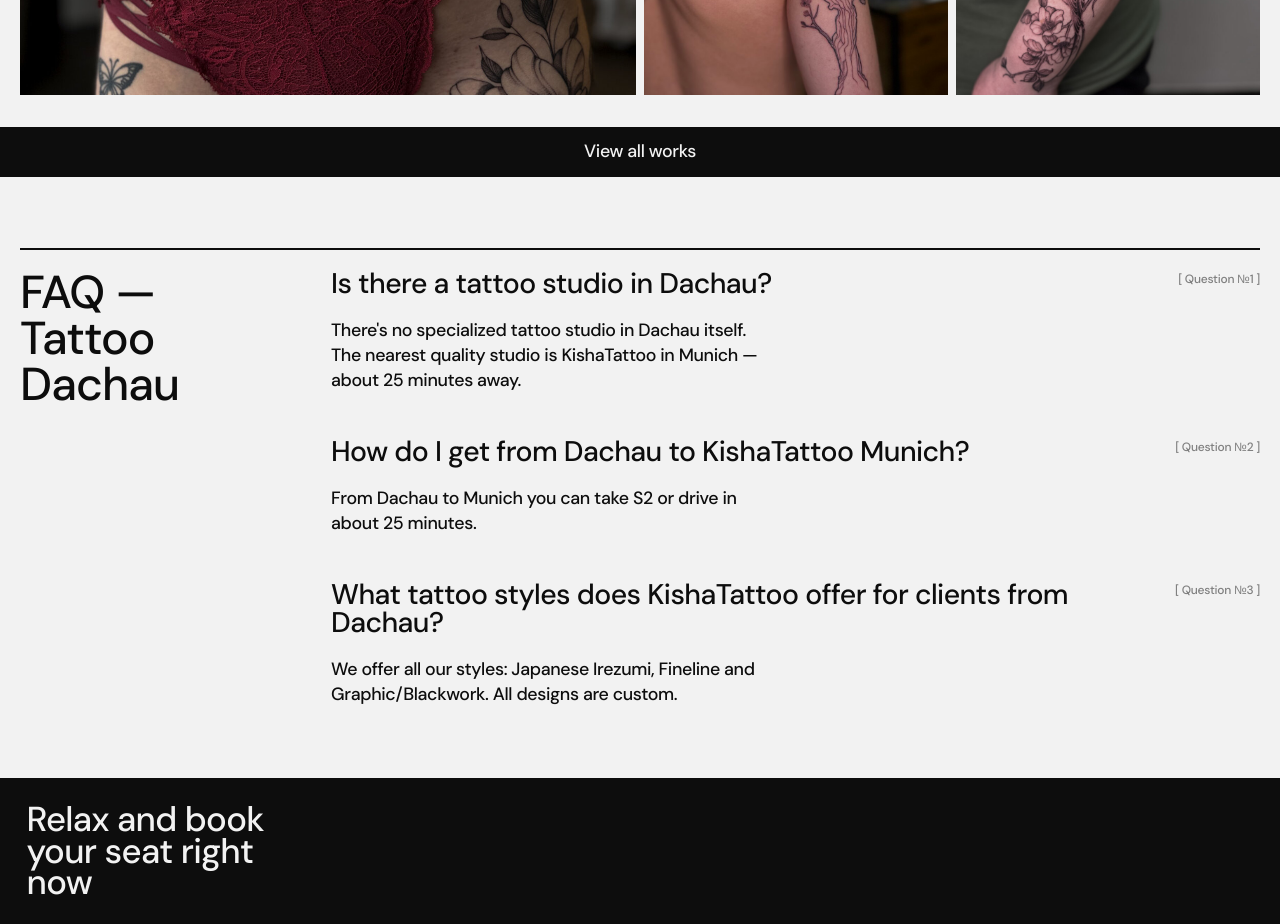
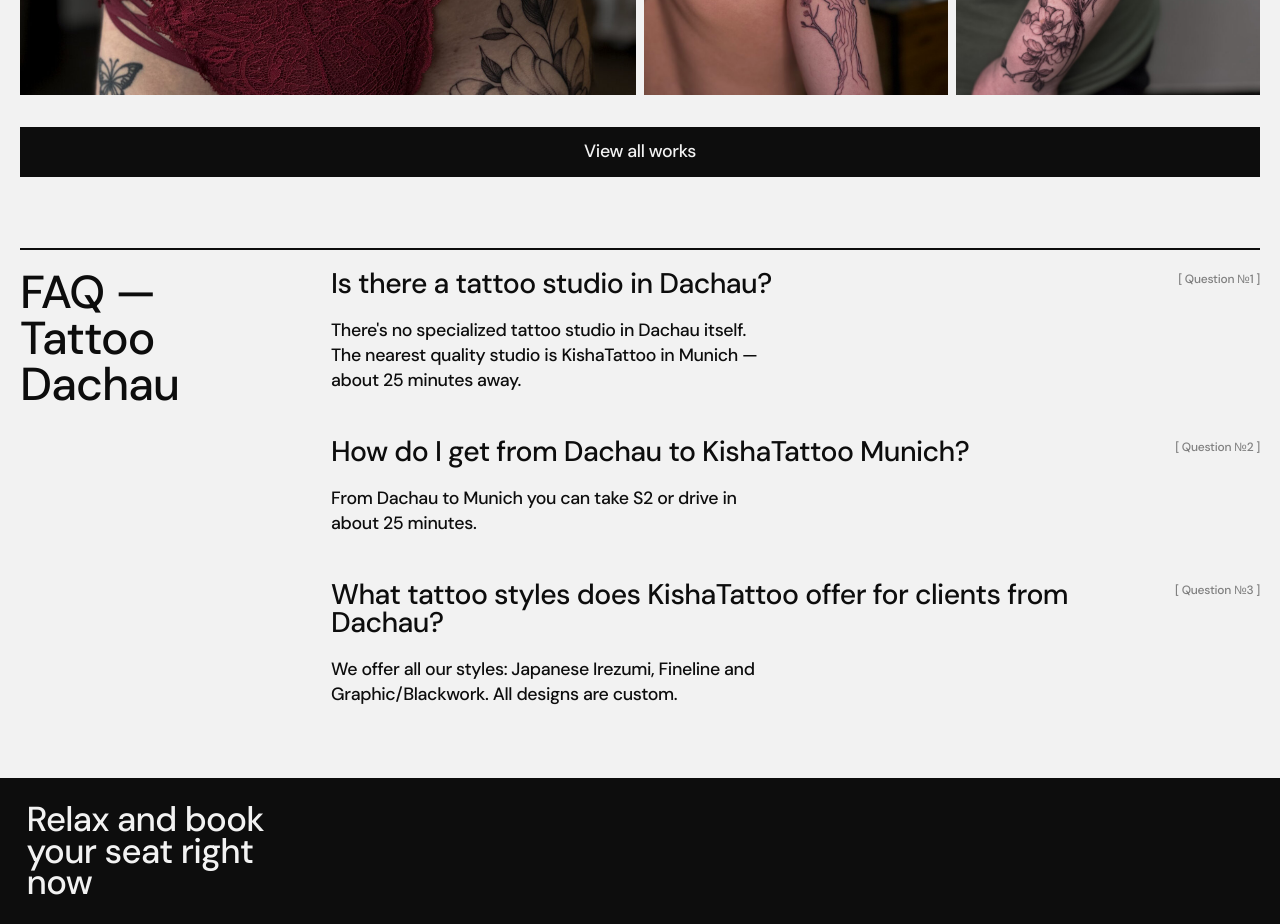
Before and after one commit to stasdo12/kisha.tattoo, a Next.js app: page /en/tattoo-dachau in a window 1280 px wide. Shown: the part 1760-2684 px from the top of the page. Built offline with nearby package versions, Linux system fonts and the light colour scheme.

Commit message:
fix: location pages — remove negative margins from gallery button, fix CTA width:auto

```diff
--- a/components/graphic/LocationPageTemplate.tsx
+++ b/components/graphic/LocationPageTemplate.tsx
@@ -132,7 +132,7 @@ export async function LocationPageTemplate({
         {/* CTA booking button — bottom of hero */}
         <CtaStrip
           label={t('ctaBooking')}
-          style={{ position: 'absolute', bottom: 0, left: 'var(--g-pad)', right: 'var(--g-pad)' }}
+          style={{ position: 'absolute', bottom: 0, left: 'var(--g-pad)', right: 'var(--g-pad)', width: 'auto' }}
         />
       </section>
 
@@ -199,8 +199,6 @@ export async function LocationPageTemplate({
             justifyContent: 'center',
             background: '#0D0D0D',
             padding: '16px 12px',
-            marginLeft: 'calc(-1 * var(--g-pad))',
-            marginRight: 'calc(-1 * var(--g-pad))',
             textDecoration: 'none',
             marginTop: '32px',
           }}
```
